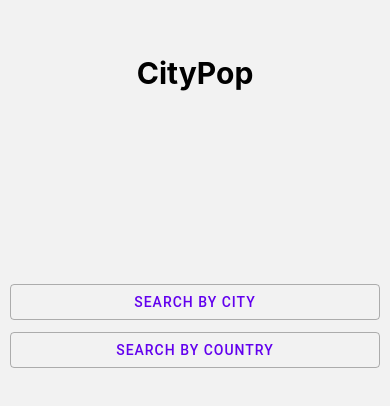
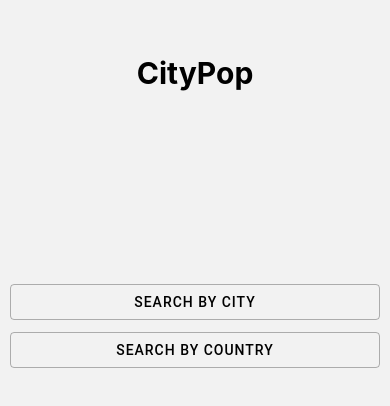
Before and after one commit to oscargregorius/CityPop, a React Native app in the folder frontend/: screen /Home in a window 390 px wide. Shown: the part 138-544 px from the top of the page. Built offline with nearby package versions, Linux system fonts and the light colour scheme.

Commit message:
Homescreen done, connected navigation to searchpage

```diff
--- a/frontend/components/headerTitle/StyledHeaderTitle.ts
+++ b/frontend/components/headerTitle/StyledHeaderTitle.ts
@@ -1,5 +1,6 @@
 import styled from "styled-components/native";
 import { Text } from "react-native";
+import { Platform } from "react-native";
 
 interface Props {
   size?: string;
@@ -8,4 +9,5 @@ interface Props {
 export const StyledTitle = styled(Text)<Props>`
   font-size: ${(props) => (props.size ? props.size : "30px")};
   font-weight: bold;
+  color: ${Platform.OS === "ios" ? "#006ee6" : "black"};
 `;
--- a/frontend/screens/homeScreen/HomeScreen.tsx
+++ b/frontend/screens/homeScreen/HomeScreen.tsx
@@ -1,4 +1,3 @@
-import { Text, View } from "react-native";
 import React from "react";
 import {
   StyledView,
@@ -9,6 +8,7 @@ import type { NativeStackScreenProps } from "@react-navigation/native-stack";
 import { RootStackParamList } from "../../components/routes/Routes";
 import Button from "../../components/button/Button";
 import HeaderTitle from "../../components/headerTitle/HeaderTitle";
+import { Platform } from "react-native";
 
 type Props = NativeStackScreenProps<RootStackParamList, "Home">;
 
@@ -23,9 +23,15 @@ export default function HomeScreen({ navigation }: Props) {
           text="SEARCH BY CITY"
           width="95%"
           marginBottom="3%"
-          handlePress={() => {}}
+          handlePress={() => navigation.navigate("SearchCity")}
+          color={Platform.OS === "ios" ? "#006ee6" : "black"}
         />
-        <Button text="SEARCH BY COUNTRY" width="95%" handlePress={() => {}} />
+        <Button
+          text="SEARCH BY COUNTRY"
+          width="95%"
+          handlePress={() => navigation.navigate("SearchCountry")}
+          color={Platform.OS === "ios" ? "#006ee6" : "black"}
+        />
       </StyledWrapper>
     </StyledView>
   );
```
